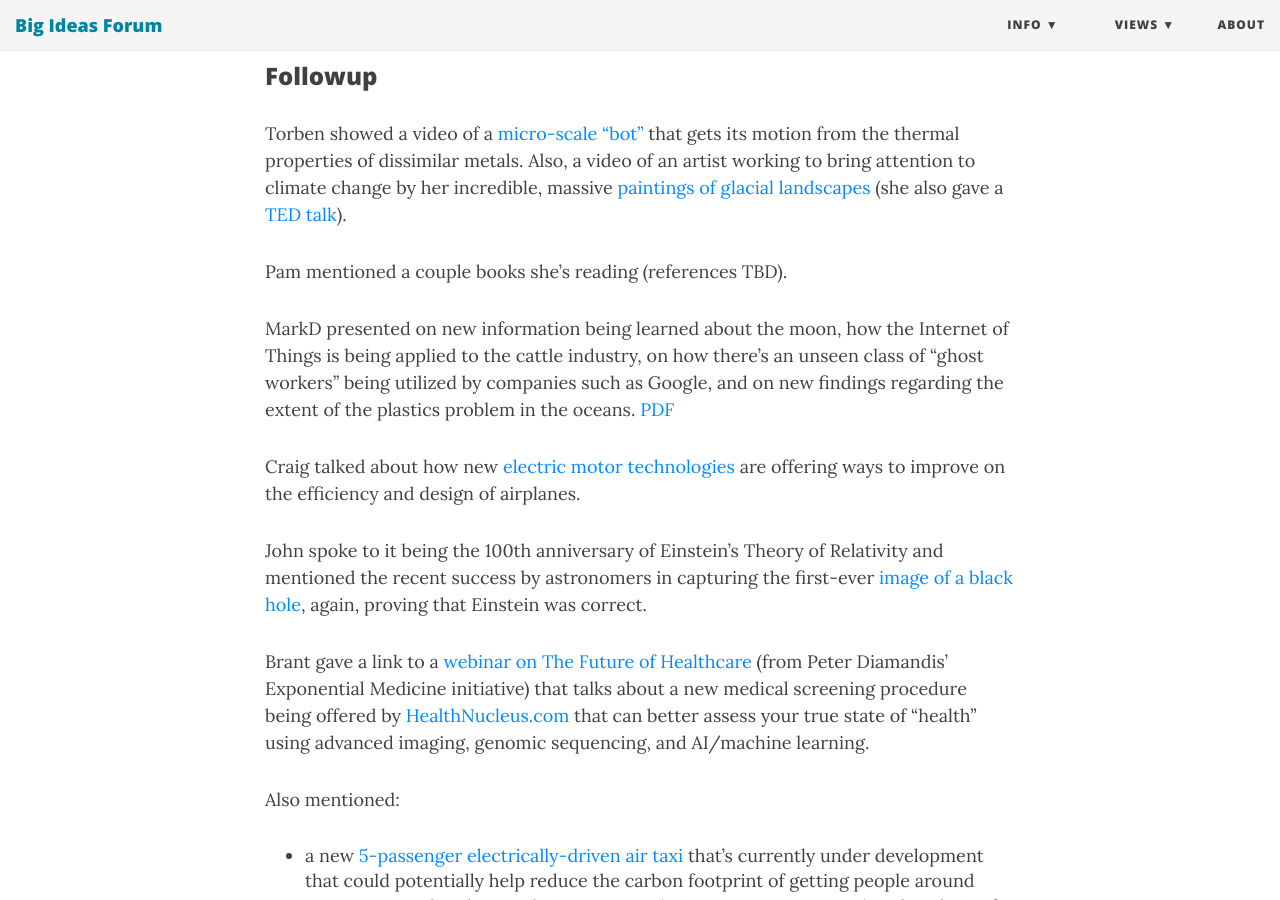
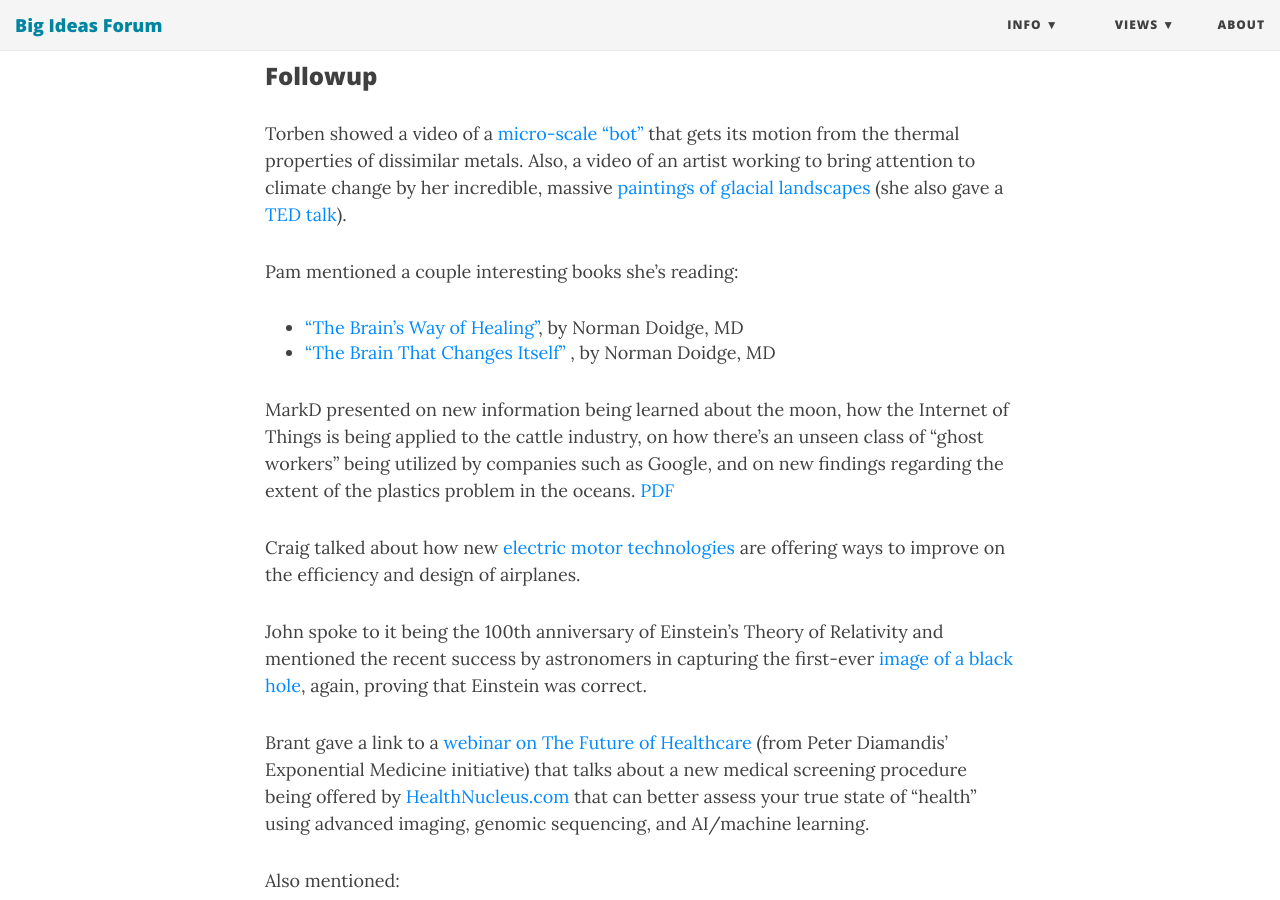
Before and after one commit to BigIdeasForum/bigideasforum.github.io, a Jekyll site: the page built from _posts/2019/2019-05-16-tech-slam8.md, in a window 1280 px wide and 900 px high, scrolled down 755 px. Built offline with Jekyll 4.4.1, drawn with Linux system fonts in a browser that asks for light colours; nearby versions of some CDN libraries.

Commit message:
Add Pam's books

```diff
--- a/_posts/2019/2019-05-16-tech-slam8.md
+++ b/_posts/2019/2019-05-16-tech-slam8.md
@@ -15,7 +15,10 @@ It’s fun, it’s informal, it’s fast moving. Be there!
 
 Torben showed a video of a [micro-scale "bot"](/assets/present/2019/2019-05-16/microbots.mp4) that gets its motion from the thermal properties of dissimilar metals.  Also, a video of an artist working to bring attention to climate change by her incredible, massive [paintings of glacial landscapes](/assets/present/2019/2019-05-16/glacier-paintings.mp4) (she also gave a [TED talk](https://www.ted.com/talks/zaria_forman_drawings_that_show_the_beauty_and_fragility_of_earth)).
 
-Pam mentioned a couple books she's reading (references TBD).
+Pam mentioned a couple interesting books she's reading:
+
+* ["The Brain's Way of Healing"](https://www.amazon.com/Brains-Way-Healing-Discoveries-Neuroplasticity/dp/014312837X), by Norman Doidge, MD
+* ["The Brain That Changes Itself"](https://www.amazon.com/Brain-That-Changes-Itself-Frontiers/dp/0143113100/) , by Norman Doidge, MD
 
 MarkD presented on new information being learned about the moon, how the Internet of Things is being applied to the cattle industry, on how there's an unseen class of "ghost workers" being utilized by companies such as Google, and on new findings regarding the extent of the plastics problem in the oceans. [PDF](/assets/present/2019/2019-05-16/markd.pdf)
 
```
